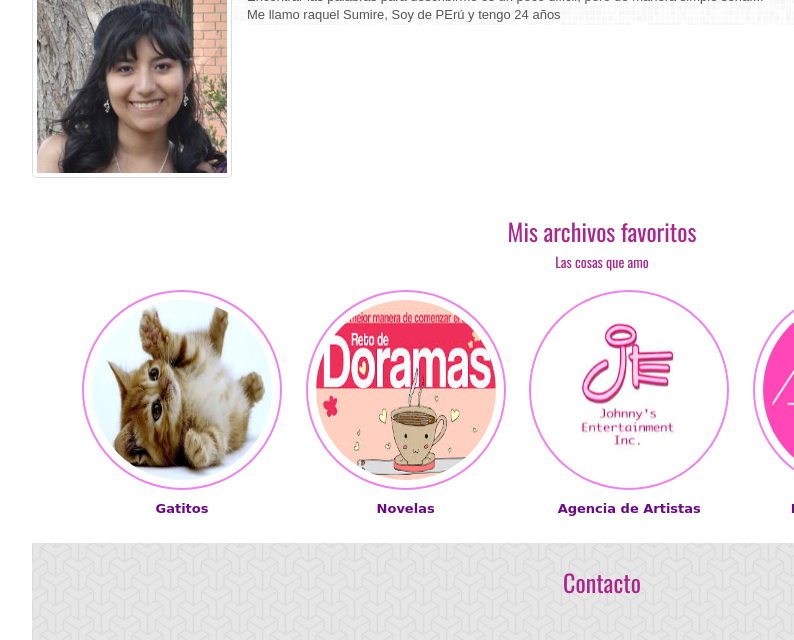
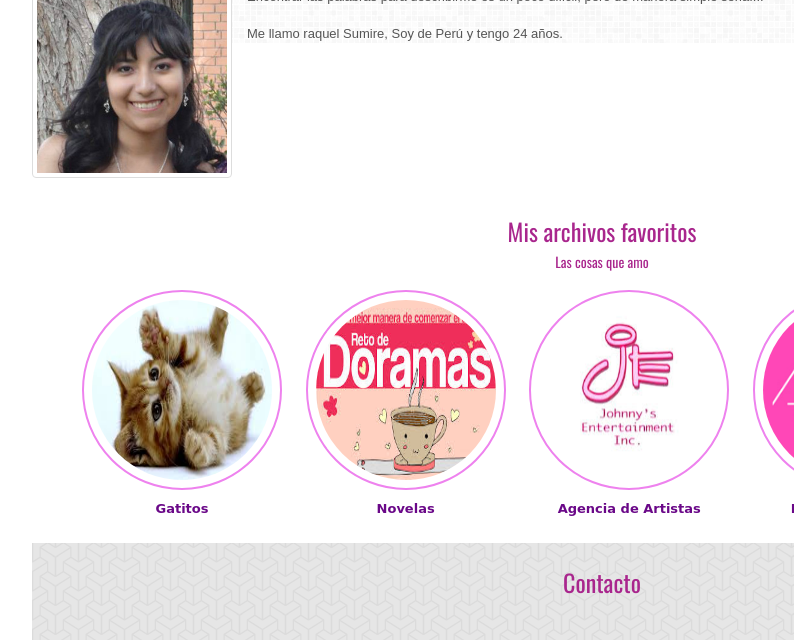
Before and after one commit to RaquelSumire/raquelsumire.github.io, a plain HTML site: page index.html in a window 1280 px wide. Shown: the part 445-1085 px from the top of the page, without its empty margins (38-832 px from the left). Drawn offline with nearby package versions, Linux system fonts and the light colour scheme.

Commit message:
cambio en el texto 2

```diff
--- a/index.html
+++ b/index.html
@@ -47,7 +47,8 @@
 		    <p class="biografia"><img  class="thumbnail"src="images/mifoto.jpg" alt="foto">
           Encontrar las palabras para describirme es un poco dificil, pero de manera simple seria....
           <br>
-          Me llamo raquel Sumire, Soy de PErú y tengo 24 años</p>
+          <br>
+          Me llamo raquel Sumire, Soy de Perú y tengo 24 años.</p>
 	   </div>
   </div>
 <!--MIS FAVORITOS-->
```
